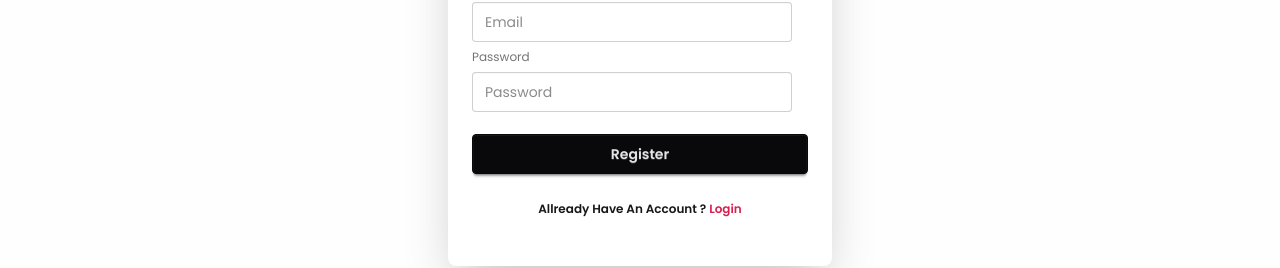
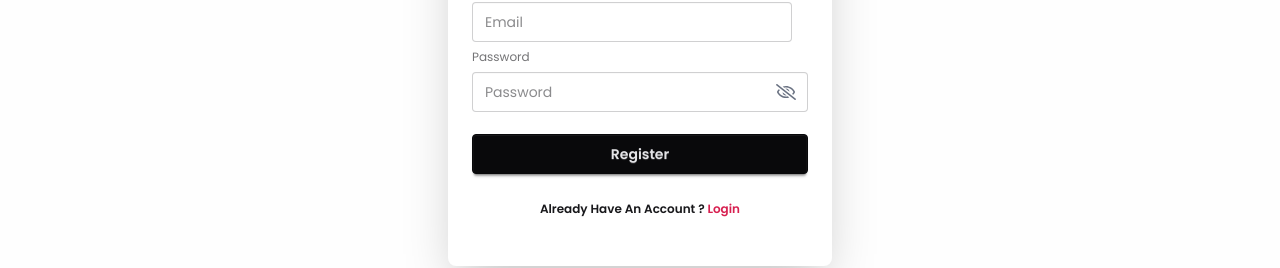
Before and after one commit to JannatulNayeem463/Pet-Care-In-Winter, a React (Vite) app: page /auth/register in a window 1280 px wide. Shown: the part 473-741 px from the top of the page. Built offline with nearby package versions, Linux system fonts and the light colour scheme; no server answers.

Commit message:
3rd commit

```diff
--- a/src/pages/Login.jsx
+++ b/src/pages/Login.jsx
@@ -1,6 +1,7 @@
 import React, { useContext, useState } from "react";
 import { Link, useLocation, useNavigate } from "react-router-dom";
 import { AuthContext } from "../provider/AuthProvider";
+import { FaRegEye, FaRegEyeSlash } from "react-icons/fa"; // 👁️ আইকন ইমপোর্ট
 
 const Login = () => {
   const { signIn } = useContext(AuthContext);
@@ -8,7 +9,8 @@ const Login = () => {
   const location = useLocation();
   const from = location.state?.from?.pathname || "/";
 
-  const [email, setEmail] = useState(""); // 🔥 ইমেইল স্টেট
+  const [email, setEmail] = useState("");
+  const [showPassword, setShowPassword] = useState(false); // 👁️ পাসওয়ার্ড টগল
 
   const handleLogin = (e) => {
     e.preventDefault();
@@ -45,21 +47,31 @@ const Login = () => {
               placeholder="Email"
               required
               value={email}
-              onChange={(e) => setEmail(e.target.value)} // 🔥 email ধরে রাখে
+              onChange={(e) => setEmail(e.target.value)}
             />
+
             <label className="label">Password</label>
-            <input
-              name="password"
-              type="password"
-              className="input"
-              placeholder="Password"
-              required
-            />
-            <div>
+            <div className="relative">
+              <input
+                name="password"
+                type={showPassword ? "text" : "password"}
+                className="input w-full pr-12"
+                placeholder="Password"
+                required
+              />
+              <div
+                onClick={() => setShowPassword(!showPassword)}
+                className="absolute inset-y-0 right-3 flex items-center cursor-pointer text-gray-500 text-xl"
+              >
+                {showPassword ? < FaRegEye /> : <FaRegEyeSlash/>}
+              </div>
+            </div>
+
+            <div className="mt-2">
               <Link
                 className="link link-hover text-blue-600"
                 to="/auth/forgot-password"
-                state={{ email }} // ✅ 🔥 স্টেট দিয়ে ইমেইল পাঠানো হচ্ছে
+                state={{ email }}
               >
                 Forgot password?
               </Link>
--- a/src/pages/Register.jsx
+++ b/src/pages/Register.jsx
@@ -1,10 +1,14 @@
-import React, { use } from "react";
+import React, { useContext, useState } from "react";
 import { Link } from "react-router-dom";
 import { AuthContext } from "../provider/AuthProvider";
+import { FaRegEye, FaRegEyeSlash } from "react-icons/fa"; // 👁️ Import icons
 
 const Register = () => {
-   const {createUser, setUser} = use(AuthContext)
-  const handleRegister=(e)=>{
+  const { createUser, setUser } = useContext(AuthContext);
+
+  const [showPassword, setShowPassword] = useState(false); // 👁️ password toggle
+
+  const handleRegister = (e) => {
     e.preventDefault();
     console.log(e.target);
     const form = e.target;
@@ -12,48 +16,81 @@ const Register = () => {
     const photo = form.photo.value;
     const email = form.email.value;
     const password = form.password.value;
-   console.log({name,photo,email,password });
-   createUser(email,password)
-   .then(result=>{
-    const user=result.user;
-    // console.log(user1);
-    setUser(user)
+    console.log({ name, photo, email, password });
+
+    createUser(email, password)
+      .then((result) => {
+        const user = result.user;
+        setUser(user);
       })
       .catch((error) => {
-    const errorCode = error.code;
         const errorMessage = error.message;
-    alert( errorMessage);
-    // ..
+        alert(errorMessage);
       });
   };
-    return(
+
+  return (
     <div className="flex justify-center min-h-screen items-center">
       <div className="card bg-base-100 w-full max-w-sm shrink-0 shadow-2xl py-5">
-            <h2 className="font-semibold text-2xl text-center">Register Your Account</h2>
+        <h2 className="font-semibold text-2xl text-center">
+          Register Your Account
+        </h2>
         <form onSubmit={handleRegister} className="card-body">
           <fieldset className="fieldset">
-
             <label className="label">Name</label>
-        <input name="name" type="text" className="input" placeholder="Your Name"
+            <input
+              name="name"
+              type="text"
+              className="input"
+              placeholder="Your Name"
               required
             />
 
             <label className="label">Photo URL</label>
-        <input name="photo" type="text" className="input" placeholder="Photo URL"
+            <input
+              name="photo"
+              type="text"
+              className="input"
+              placeholder="Photo URL"
               required
             />
 
             <label className="label">Email</label>
-          <input name="email" type="email" className="input" placeholder="Email" required />
-
+            <input
+              name="email"
+              type="email"
+              className="input"
+              placeholder="Email"
+              required
+            />
 
             <label className="label">Password</label>
-          <input name="password" type="password" className="input" placeholder="Password" required />
+            <div className="relative">
+              <input
+                name="password"
+                type={showPassword ? "text" : "password"}
+                className="input w-full pr-12"
+                placeholder="Password"
+                required
+              />
+              <div
+                onClick={() => setShowPassword(!showPassword)}
+                className="absolute inset-y-0 right-3 flex items-center cursor-pointer text-gray-500 text-xl"
+              >
+                {showPassword ? <FaRegEye /> : <FaRegEyeSlash />}
+              </div>
+            </div>
 
-          <button type="submit" className="btn btn-neutral mt-4">Register</button>
+            <button type="submit" className="btn btn-neutral mt-4">
+              Register
+            </button>
 
             <p className="font-semibold text-center pt-5">
-            Allready Have An Account ?{" "} <Link className="text-secondary" to="/auth/login">Login</Link> </p>
+              Already Have An Account ?{" "}
+              <Link className="text-secondary" to="/auth/login">
+                Login
+              </Link>
+            </p>
           </fieldset>
         </form>
       </div>
@@ -61,4 +98,4 @@ const Register = () => {
   );
 };
 
-export default Register ;
+export default Register;
```
Lines whose indentation alone changed are shown as unchanged.
